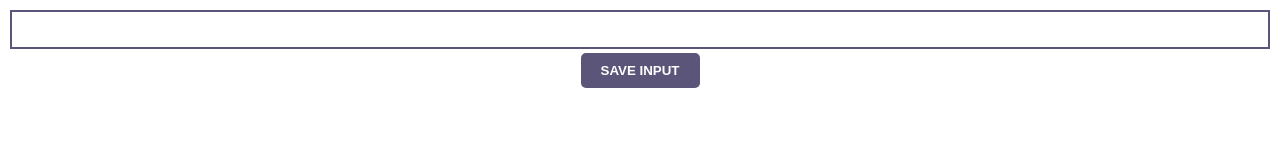
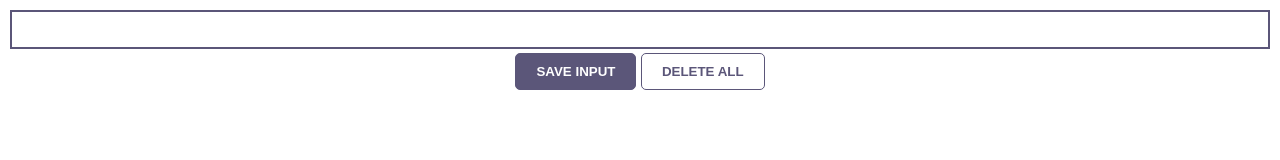
Before and after one commit to theRangeCoder/lead-tracker-chrome-extension, a browser extension: page index.html in a window 1280 px wide. Drawn offline with Linux system fonts and the light colour scheme.

Commit message:
Created the DELETE ALL button and styled it

```diff
--- a/css/style.css
+++ b/css/style.css
@@ -18,9 +18,14 @@ button {
     margin-top: 4px;
     color: white;
     padding: 10px 20px;
-    border: none;
+    border: 1px solid #5b5679;
     border-radius: 5px;
     font-weight: bold;
+}
+
+#delete-btn {
+    color: #5b5679;
+    background-color: white;
 }
 
 #ul-el {
--- a/index.html
+++ b/index.html
@@ -12,6 +12,7 @@
     <input type="text" id="input-el">
 
     <button id="input-btn">SAVE INPUT</button>
+    <button id="delete-btn">DELETE ALL</button>
 
     <!-- An unordered list to store the leads -->
     <ul id="ul-el"></ul>
```
